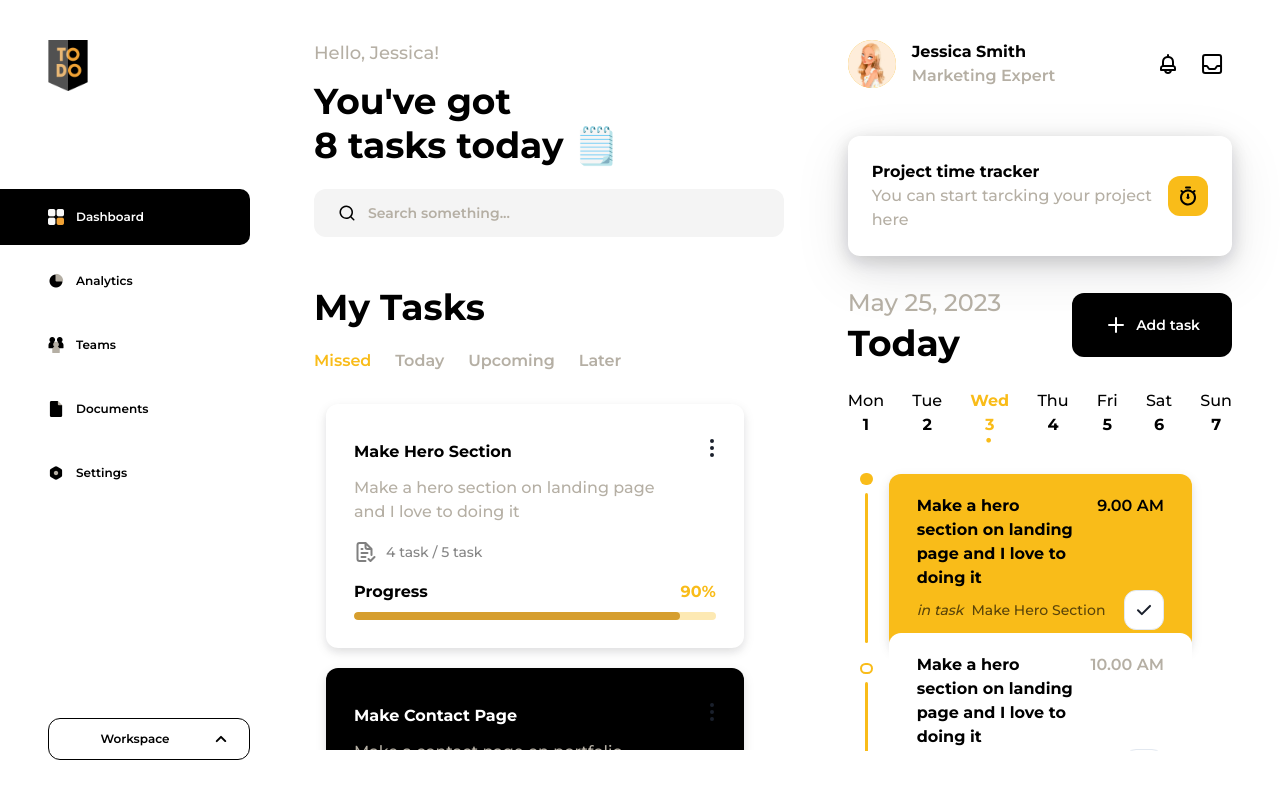
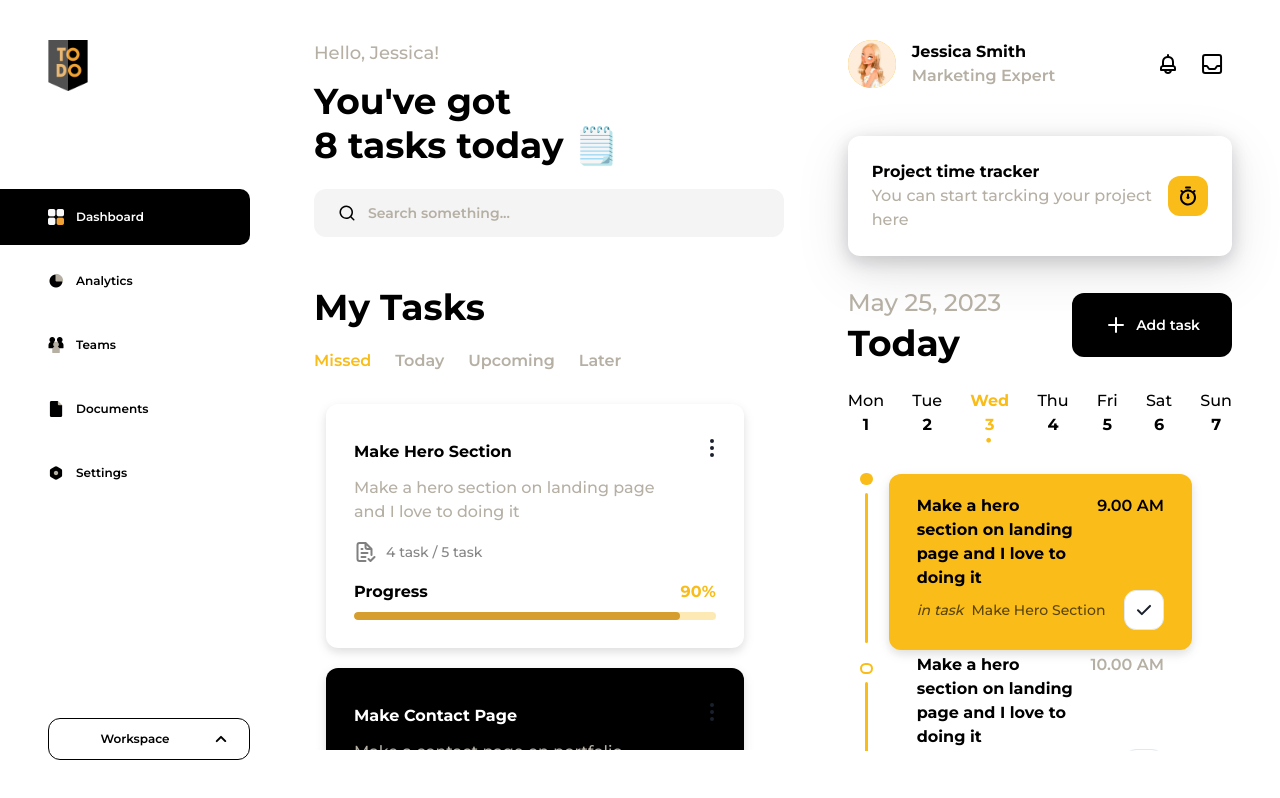
Before and after one commit to kikipratiwi/to-do-list-app, a React (Vite) app: page /third-question in a window 1280 px wide. Built offline with nearby package versions, Linux system fonts and the light colour scheme.

Commit message:
fix(todo-card): shadow

```diff
--- a/src/components/todo/ToDoCard.tsx
+++ b/src/components/todo/ToDoCard.tsx
@@ -54,18 +54,19 @@ const ToDoCard: React.FC<ToDoCardProps> = ({
             <Box pt={2}>
                 <Card
                     key={1}
+                    bgColor={isFirst ? COLORS.yellow : 'transparent'}
+                    borderRadius={12}
                     boxShadow={
                         isFirst
                             ? 'rgba(17, 17, 26, 0.1) 0px 4px 12px, rgba(17, 17, 26, 0.05) 0px 4px 10px;'
                             : 'none'
                     }
-                    bgColor={isFirst ? COLORS.yellow : 'white'}
-                    borderRadius={12}
                     color="black"
+                    pb={isFirst ? 2 : 0}
                     pt={2}
-                    pb={isFirst ? 2 : 0}
                     px={4}
                     size="sm"
+                    variant="filled"
                     w="full"
                 >
                     <CardHeader pb={0}>
```
